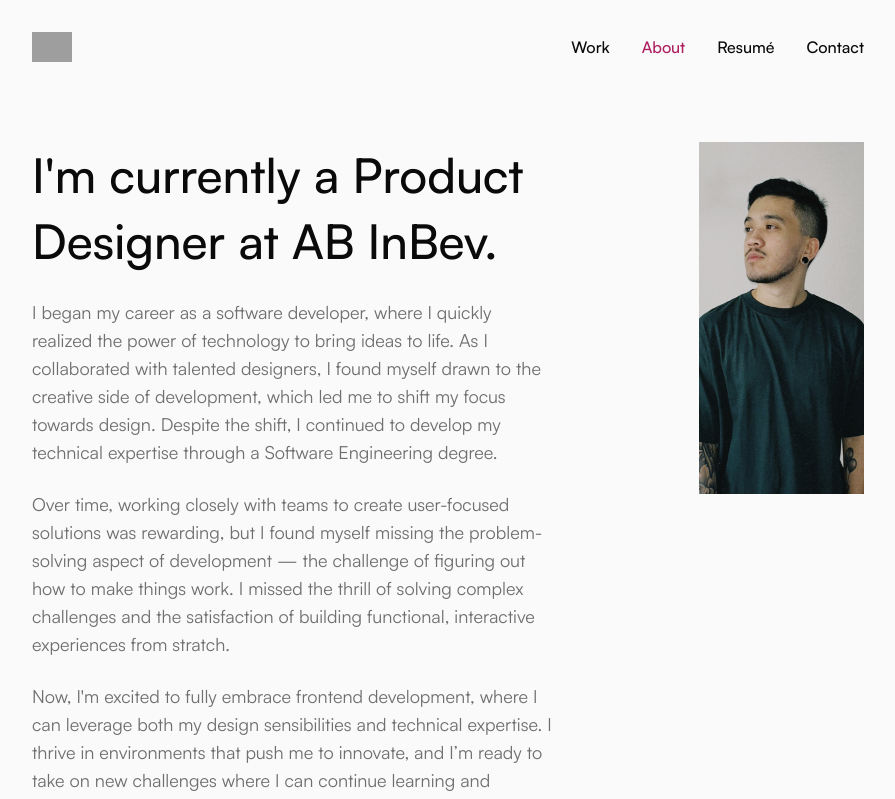
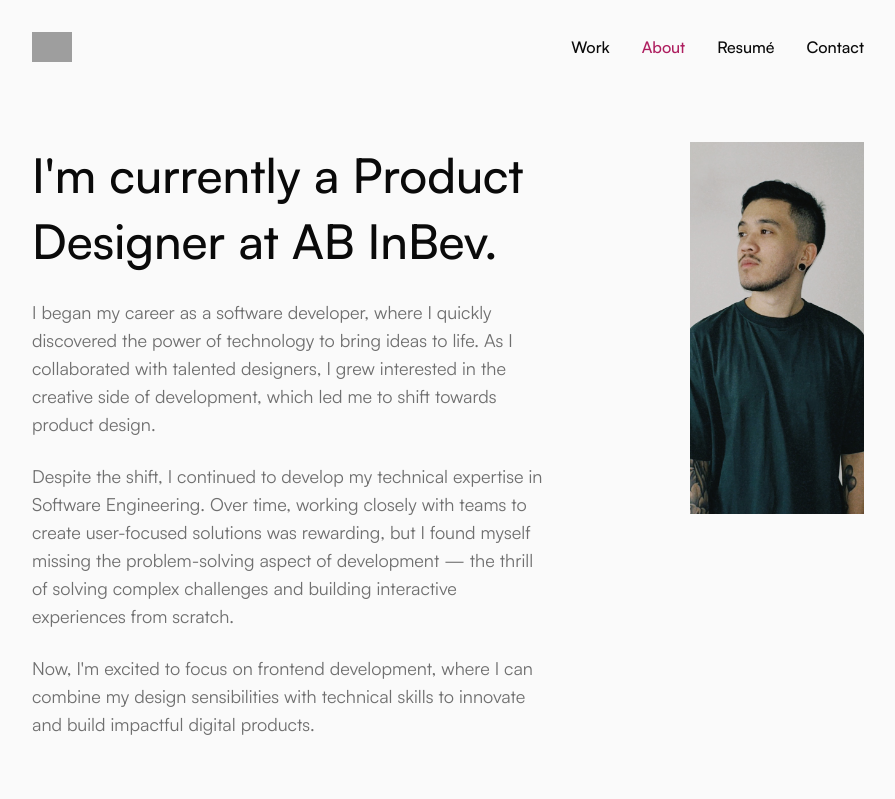
Before and after one commit to luccaromaniello/portfolio, a Next.js app: page /about in a window 1280 px wide. Shown: the top 799 px of the page, without its empty margins (192-1087 px from the left). Built offline with nearby package versions, Linux system fonts and the light colour scheme; grey boxes are pictures that could not be loaded.

Commit message:
Refactor about description

```diff
--- a/src/app/about/page.tsx
+++ b/src/app/about/page.tsx
@@ -9,9 +9,9 @@ const About = () => {
         <div className="flex flex-col gap-6 text-base/7">
           <h1 className="text-3xl sm:text-5xl leading-tight sm:leading-snug font-medium">I&apos;m currently a Product Designer at AB InBev.</h1>
           <div className="flex flex-col gap-6 text-lg text-content-secondary">
-            <p>I began my career as a software developer, where I quickly realized the power of technology to bring ideas to life. As I collaborated with talented designers, I found myself drawn to the creative side of development, which led me to shift my focus towards design. Despite the shift, I continued to develop my technical expertise through a Software Engineering degree.</p>
-            <p>Over time, working closely with teams to create user-focused solutions was rewarding, but I found myself missing the problem-solving aspect of development — the challenge of figuring out how to make things work. I missed the thrill of solving complex challenges and the satisfaction of building functional, interactive experiences from stratch.</p>
-            <p>Now, I&apos;m excited to fully embrace frontend development, where I can leverage both my design sensibilities and technical expertise. I thrive in environments that push me to innovate, and I’m ready to take on new challenges where I can continue learning and building impactful digital products.</p>
+            <p>I began my career as a software developer, where I quickly discovered the power of technology to bring ideas to life. As I collaborated with talented designers, I grew interested in the creative side of development, which led me to shift towards product design.</p>
+            <p>Despite the shift, I continued to develop my technical expertise in Software Engineering. Over time, working closely with teams to create user-focused solutions was rewarding, but I found myself missing the problem-solving aspect of development — the thrill of solving complex challenges and building interactive experiences from scratch.</p>
+            <p>Now, I&apos;m excited to focus on frontend development, where I can combine my design sensibilities with technical skills to innovate and build impactful digital products.</p>
           </div>
         </div>
         <div className="rounded-3xl">
```
